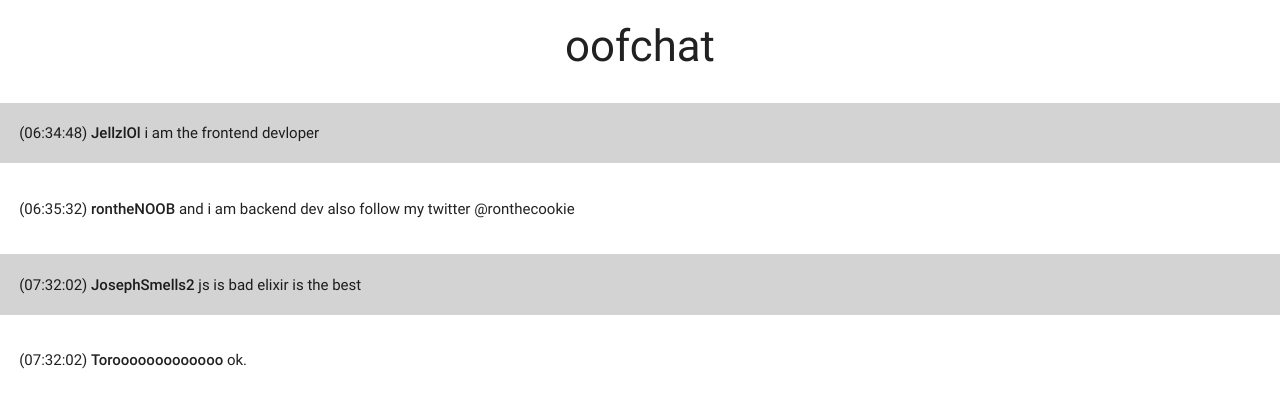
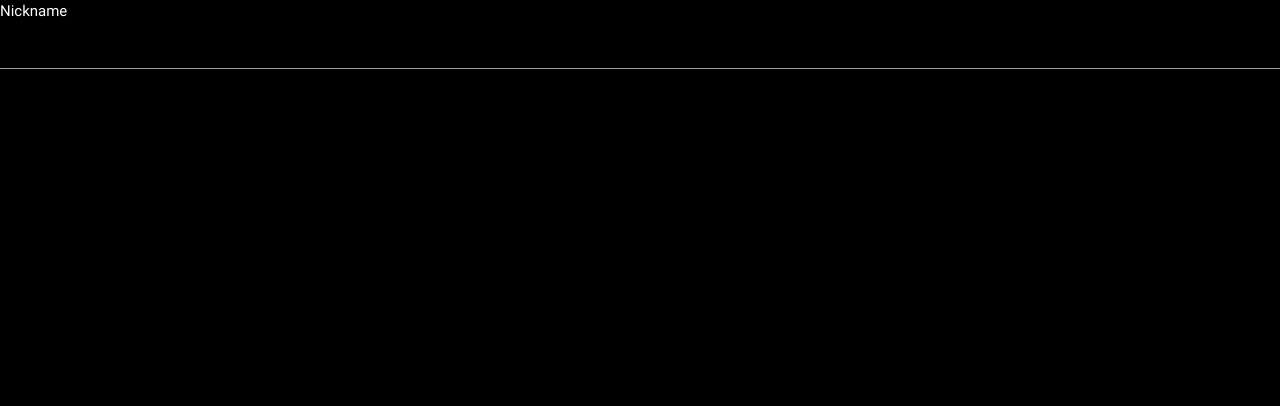
Before and after one commit to lamppostisapeepee/oofchat, a website: page static/index.html in a window 1280 px wide. Shown: the top 406 px of the page. Drawn offline with nearby package versions, Linux system fonts and the light colour scheme; no server answers.

Commit message:
nickname frontend

```diff
--- a/static/index.css
+++ b/static/index.css
@@ -21,3 +21,17 @@
 .sendMessage {
     text-align: center;
 }
+
+.nickname-choose {
+    background-color: black;
+    position: absolute;
+    width: 100%;
+    height: 100%;
+    top: 0;
+    left: 0;
+    color: white;
+}
+
+.nickname-choose-hide {
+    display: none;
+}
--- a/static/index.html
+++ b/static/index.html
@@ -14,6 +14,12 @@
         <title>oofchat</title>
     </head>
     <body>
+        <!-- Nickname Choose Screen -->
+        <div class="nickname-choose">
+            Nickname
+            <input type="text" name="nicknameChoose">
+        </div>
+        <!-- Page -->
         <div class="title">
             <h3>oofchat</h3>
         </div>
```
